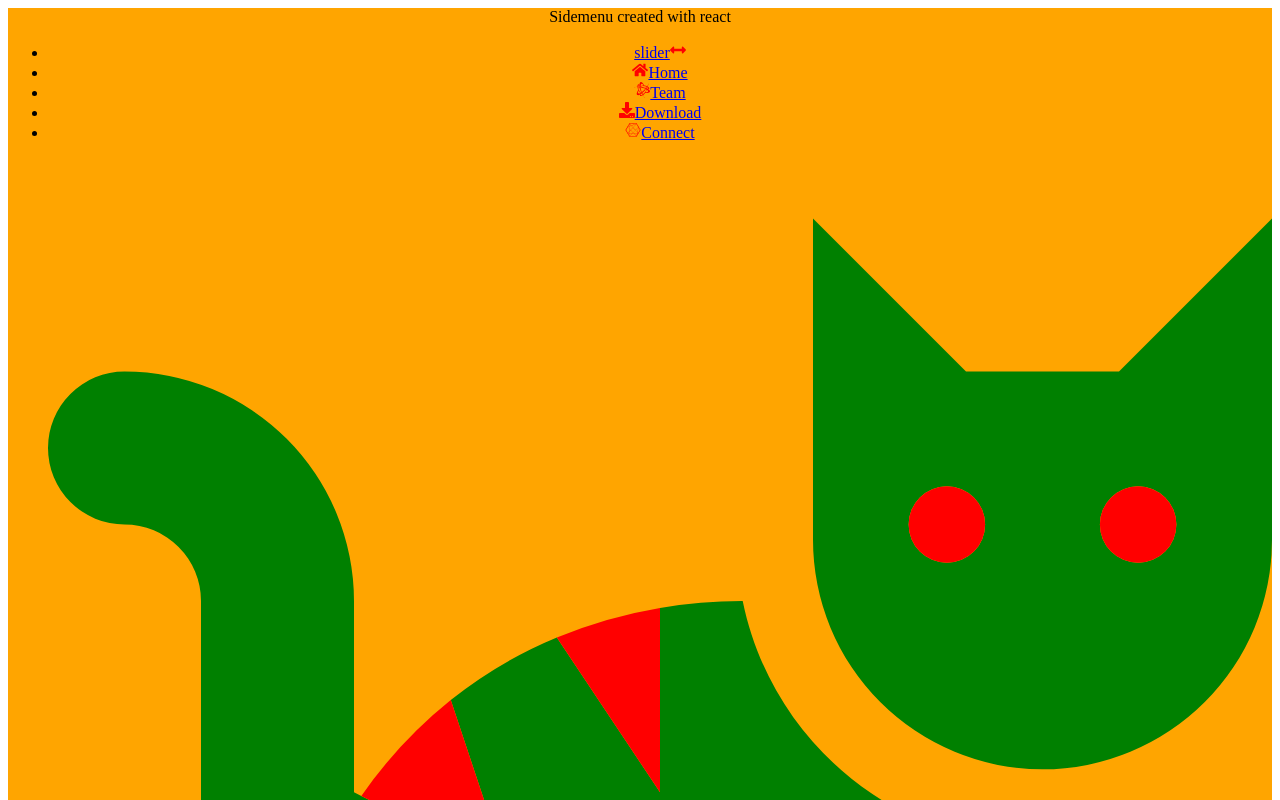
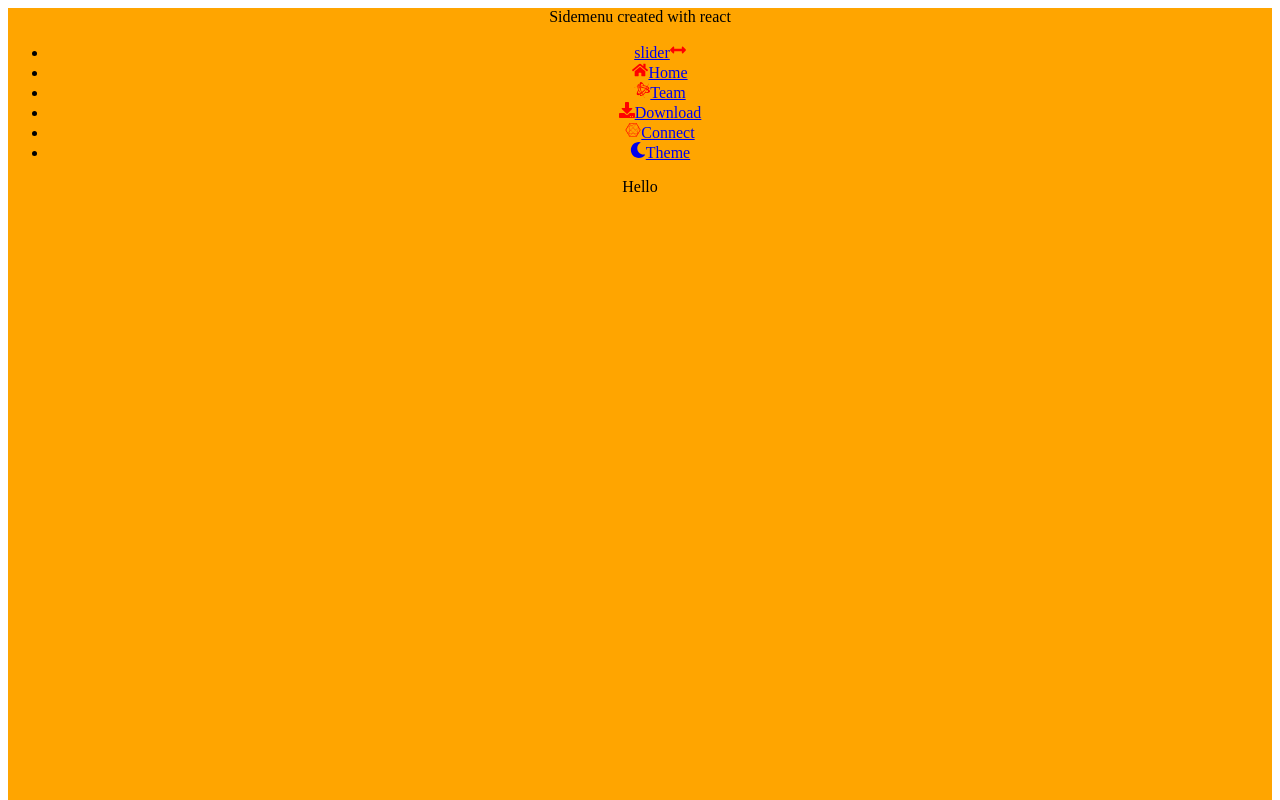
Before and after one commit to svenWacker/sidemenu-react, a React (Create React App) app: page / in a window 1280 px wide. Shown: the top 800 px of the page. Built offline with nearby package versions, Linux system fonts and the light colour scheme.

Commit message:
themes are running

```diff
--- a/src/components/SideMenu.jsx
+++ b/src/components/SideMenu.jsx
@@ -6,10 +6,12 @@ import {
   FaBattleNet,
   FaDownload,
   FaConnectdevelop,
+  FaMoon,
+  FaSun,
+  FaLightbulb,
 } from "react-icons/fa";
 
 export const SideMenu = () => {
-  // const SideMenu = () => {
   const [theme, setTheme] = useState("dark");
   const toggleTheme = () => {
     switch (theme) {
@@ -21,6 +23,9 @@ export const SideMenu = () => {
         break;
       case "light":
         setTheme("solar");
+        break;
+      case "solar":
+        setTheme("dark");
         break;
       default:
         break;
@@ -59,32 +64,17 @@ export const SideMenu = () => {
             <span className="nav-text">Connect</span>
           </a>
         </li>
-        <li className="nav-item">
-          <a href="#" className="nav-link">
-            <svg
-              aria-hidden="true"
-              focusable="false"
-              data-prefix="fad"
-              data-icon="cat"
-              role="img"
-              xmlns="http://www.w3.org/2000/svg"
-              viewBox="0 0 512 512"
-              className="svg-inline--fa fa-cat fa-w-16 fa-9x"
-            >
-              <g className="fa-group">
-                <path
-                  fill="currentColor"
-                  d="M448 96h-64l-64-64v134.4a96 96 0 0 0 192 0V32zm-72 80a16 16 0 1 1 16-16 16 16 0 0 1-16 16zm80 0a16 16 0 1 1 16-16 16 16 0 0 1-16 16zm-165.41 16a204.07 204.07 0 0 0-34.59 2.89V272l-43.15-64.73a183.93 183.93 0 0 0-44.37 26.17L192 304l-60.94-30.47L128 272v-80a96.1 96.1 0 0 0-96-96 32 32 0 0 0 0 64 32 32 0 0 1 32 32v256a64.06 64.06 0 0 0 64 64h176a16 16 0 0 0 16-16v-16a32 32 0 0 0-32-32h-32l128-96v144a16 16 0 0 0 16 16h32a16 16 0 0 0 16-16V289.86a126.78 126.78 0 0 1-32 4.54c-61.81 0-113.52-44.05-125.41-102.4z"
-                  className="fa-secondary"
-                ></path>
-                <path
-                  fill="currentColor"
-                  d="M376 144a16 16 0 1 0 16 16 16 16 0 0 0-16-16zm80 0a16 16 0 1 0 16 16 16 16 0 0 0-16-16zM131.06 273.53L192 304l-23.52-70.56a192.06 192.06 0 0 0-37.42 40.09zM256 272v-77.11a198.62 198.62 0 0 0-43.15 12.38z"
-                  className="fa-primary"
-                ></path>
-              </g>
-            </svg>
-            <span className="link-text">Cats</span>
+        <li className="nav-link">
+          <a
+            href="#"
+            className="nav-item"
+            id="themeButton"
+            onClick={toggleTheme}
+          >
+            {theme === "dark" && <FaMoon />}
+            {theme === "solar" && <FaSun />}
+            {theme === "light" && <FaLightbulb />}
+            <span className="nav-text">Theme</span>
           </a>
         </li>
       </ul>
```
